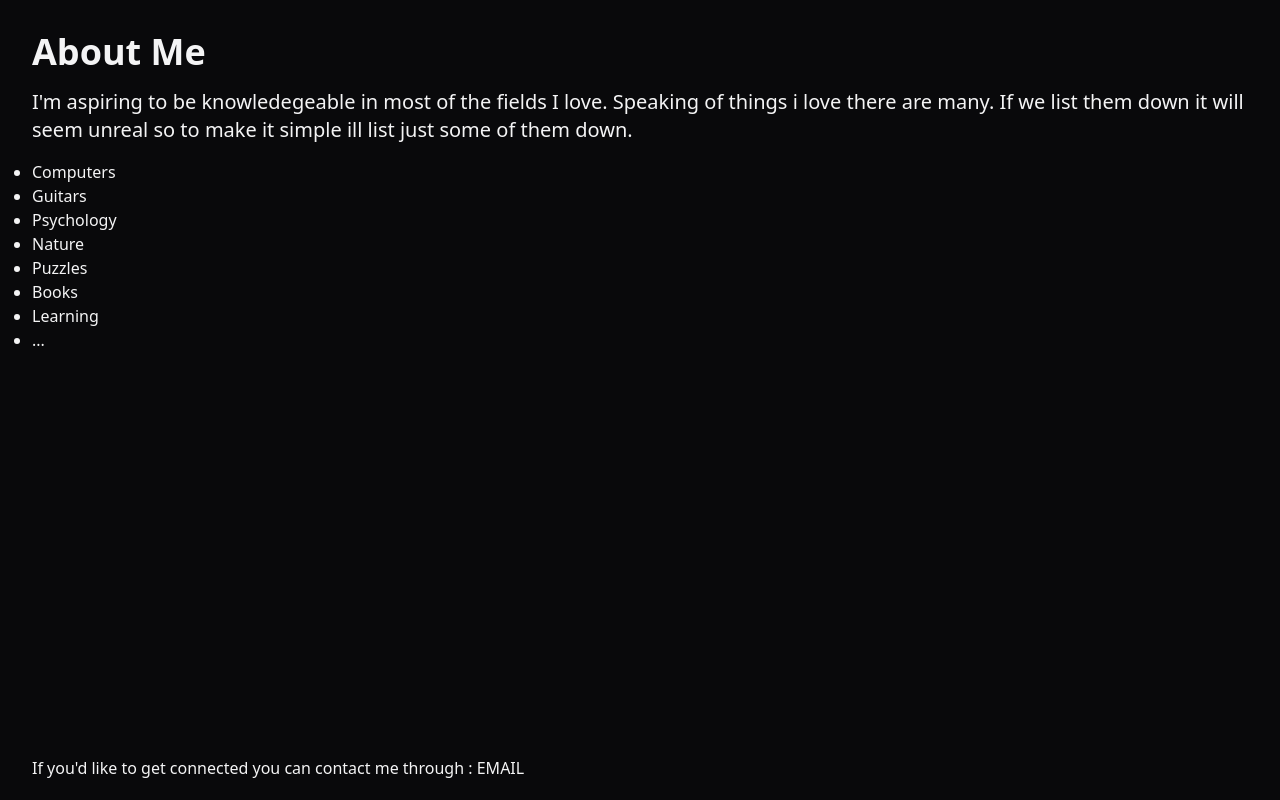
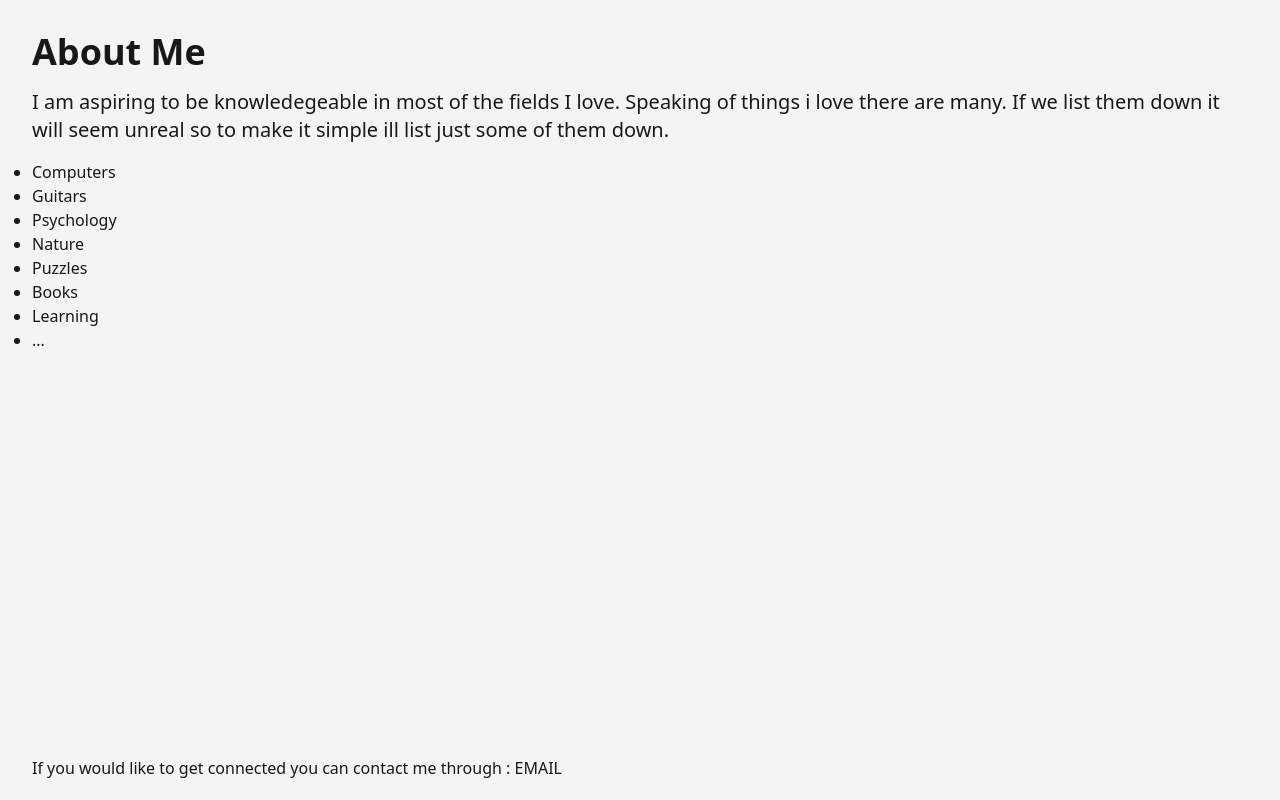
Before and after one commit to ch40xx/ch40xx.github.io, a Next.js app: page /about in a window 1280 px wide. Built offline with nearby package versions, Linux system fonts and the light colour scheme.

Commit message:
Fix#2.1: Build Fixes

```diff
--- /dev/null
+++ b/src/app/about/layout.tsx
@@ -0,0 +1,16 @@
+export const metadata = {
+  title: 'Next.js',
+  description: 'Generated by Next.js',
+}
+
+export default function RootLayout({
+  children,
+}: {
+  children: React.ReactNode
+}) {
+  return (
+    <html lang="en">
+      <body>{children}</body>
+    </html>
+  )
+}
--- a/src/app/about/page.tsx
+++ b/src/app/about/page.tsx
@@ -3,7 +3,7 @@ export default function AboutPage() {
     <main className="min-h-screen p-8 bg-zinc-100 dark:bg-zinc-950 text-zinc-900 dark:text-zinc-100">
       <h1 className="text-4xl font-bold mb-4">About Me</h1>
       <p className="text-xl mb-4">
-        I'm aspiring to be knowledegeable in most of the fields I love. Speaking
+        I am aspiring to be knowledegeable in most of the fields I love. Speaking
         of things i love there are many. If we list them down it will seem
         unreal so to make it simple ill list just some of them down.
       </p>
@@ -19,7 +19,7 @@ export default function AboutPage() {
         <li>...</li>
       </ul>
       <footer className="absolute bottom-5 m-auto text-center">
-        If you'd like to get connected you can contact me through :{" "}
+        If you would like to get connected you can contact me through :{" "}
         <a href="mailto:contact.ch40s@proton.me"> EMAIL </a>
       </footer>
     </main>
--- a/src/app/layout.tsx
+++ b/src/app/layout.tsx
@@ -1,8 +1,8 @@
 import type { Metadata } from "next";
-import { Geist, Geist_Mono, Montserrat } from "next/font/google";
+import { Montserrat } from "next/font/google";
 import "./globals.css";
-import Navsidebar from "@/components/Navsidebar";
 
+{/*
 const geistSans = Geist({
   variable: "--font-geist-sans",
   subsets: ["latin"],
@@ -12,6 +12,7 @@ const geistMono = Geist_Mono({
   variable: "--font-geist-mono",
   subsets: ["latin"],
 });
+*/}
 
 const montserrat = Montserrat({
   variable: "--font-montserrat",
--- a/src/app/posts/[slug]/page.tsx
+++ b/src/app/posts/[slug]/page.tsx
@@ -1,7 +1,6 @@
 import { getPostBySlug, getPostSlugs } from "@/lib/posts";
 import { notFound } from "next/navigation";
 import { MDXRemote } from "next-mdx-remote/rsc";
-import { Sidebar, SidebarProvider } from "@/components/ui/sidebar";
 
 type Props = {
   params: Promise<{ slug: string }>;
--- /dev/null
+++ b/src/app/posts/layout.tsx
@@ -0,0 +1,16 @@
+export const metadata = {
+  title: 'Next.js',
+  description: 'Generated by Next.js',
+}
+
+export default function RootLayout({
+  children,
+}: {
+  children: React.ReactNode
+}) {
+  return (
+    <html lang="en">
+      <body>{children}</body>
+    </html>
+  )
+}
--- a/src/components/Navsidebar.tsx
+++ b/src/components/Navsidebar.tsx
@@ -1,5 +1,5 @@
 import { Book, FlaskConical, ZoomIn } from "lucide-react";
-import { Sidebar, SidebarContent, SidebarFooter, SidebarHeader, SidebarMenu, SidebarMenuButton, SidebarMenuItem, SidebarTrigger } from "./ui/sidebar";
+import { Sidebar, SidebarContent, SidebarFooter, SidebarHeader, SidebarMenu, SidebarMenuButton, SidebarMenuItem} from "./ui/sidebar";
 import { SidebarProvider } from "./ui/sidebar";
 
 const pages = [
```
